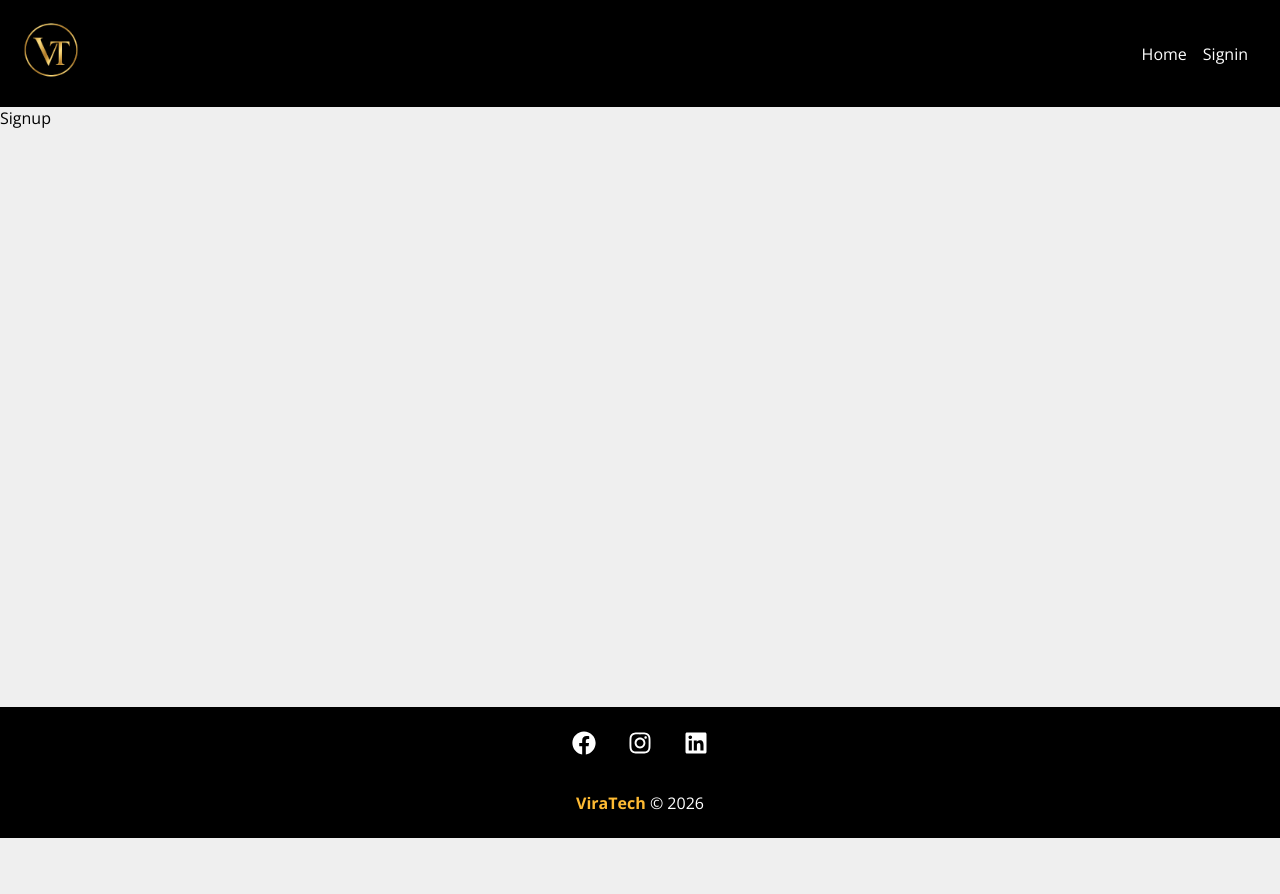
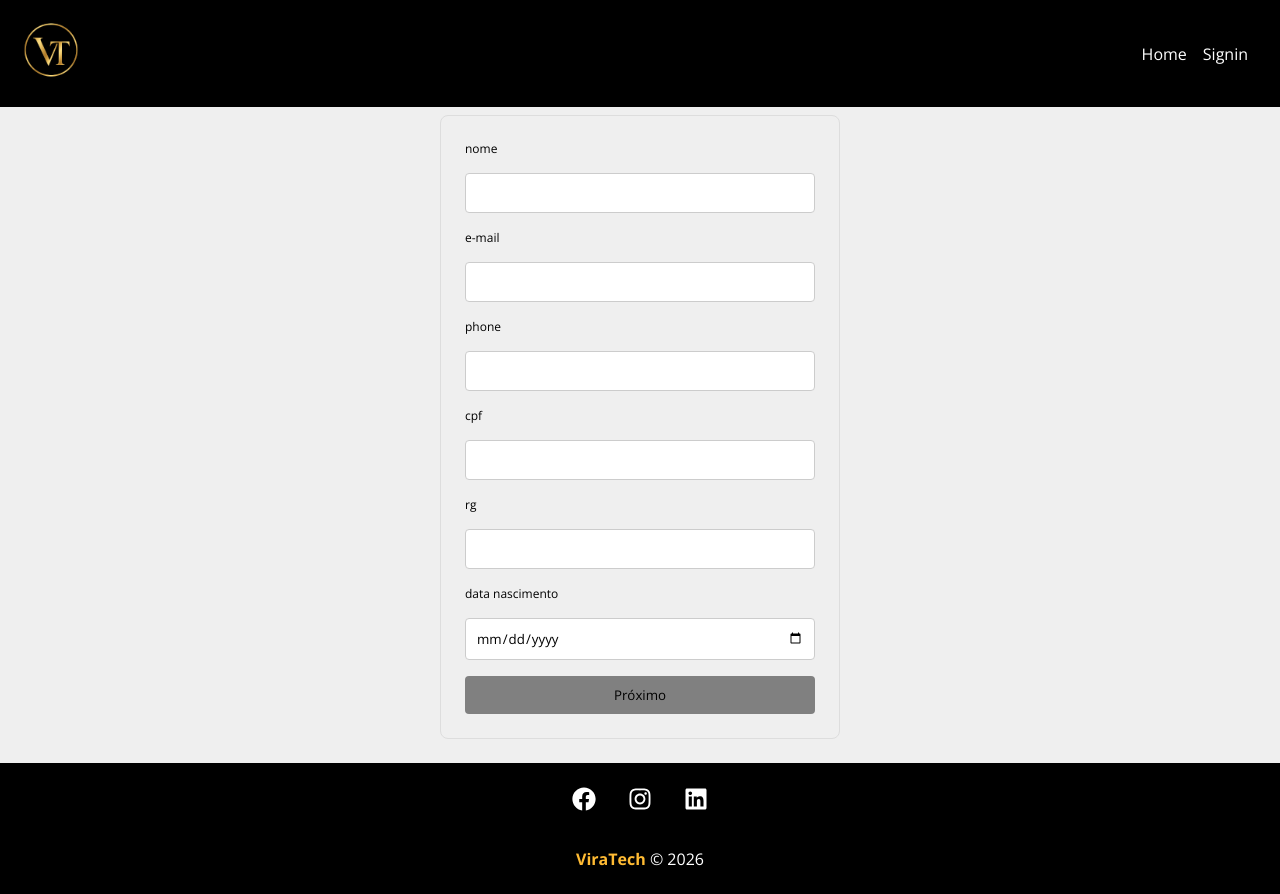
Before and after one commit to LoriJr/cadastro-cliente-frontend, a React (Create React App) app: page /signup in a window 1280 px wide. Before the commit the page ends 838 px from the top, so only its background shows below. Built offline with nearby package versions, Linux system fonts and the light colour scheme.

Commit message:
feat: add formSignup

```diff
--- /dev/null
+++ b/src/components/layout/FormSignup.js
@@ -0,0 +1,126 @@
+import styles from './FormSignup.module.css'
+import { useState } from 'react'
+
+function FormSignup() {
+
+    const [step, setStep] = useState(1)
+
+    const [user, setUser] = useState({
+        name: "",
+        email: "",
+        phone: "",
+        cpf: "",
+        rg: "",
+        birthDate: "",
+        address: {
+            zipCode: "",
+            addressLine1: "",
+            number: "",
+            addressLine2: "",
+            neighborhood: "",
+            city: "",
+            state: ""
+        }
+    })
+
+    const handleChange = (e) => {
+        setUser({
+            ...user,
+            [e.target.name]: e.target.value
+        })
+    }
+
+    const handleAddressChange = (e) => {
+        setUser({
+            ...user,
+            address: {
+                ...user.address,
+                [e.target.name]: e.target.value
+            }
+        })
+    }
+
+    function cadastrarUsuario(e) {
+        e.preventDefault()
+
+        console.log(JSON.stringify(user, null, 2))
+
+        // Aqui futuramente você fará:
+        // fetch(...)
+    }
+
+
+
+    return (
+        <section className={styles.container_form}>
+            <form onSubmit={cadastrarUsuario}>
+
+                {step === 1 && (
+
+                    <>
+                        <label htmlFor="name">nome</label>
+                        <input type="text" name="name" id="name" value={user.name} onChange={handleChange} />
+
+                        <label htmlFor="email">e-mail</label>
+                        <input type="email" name="email" id="email" value={user.email} onChange={handleChange} />
+
+                        <label htmlFor="phone">phone</label>
+                        <input type="tel" name="phone" id="phone" value={user.phone} onChange={handleChange} />
+
+                        <label htmlFor="cpf">cpf</label>
+                        <input type="text" name="cpf" id="cpf" value={user.cpf} onChange={handleChange} />
+
+                        <label htmlFor="rg">rg</label>
+                        <input type="text" name="rg" id="rg" value={user.rg} onChange={handleChange} />
+
+                        <label htmlFor="birthDate">data nascimento</label>
+                        <input type="date" name="birthDate" id="birthDate" value={user.birthDate} onChange={handleChange} />
+
+                        <button
+                            type="button"
+                            onClick={() => setStep(2)} >Próximo
+
+                        </button>
+                    </>
+                )}
+
+                {step === 2 && (
+                    <>
+                        <label htmlFor="zipCode">cep</label>
+                        <input type="text" name="zipCode" id="zipCode" value={user.address.zipCode} onChange={handleAddressChange} />
+
+                        <label htmlFor="addressLine1">logradouro</label>
+                        <input type="text" name="addressLine1" id="addressLine1" value={user.address.addressLine1} onChange={handleAddressChange} />
+
+                        <label htmlFor="number">número</label>
+                        <input type="text" name="number" id="number" value={user.address.number} onChange={handleAddressChange} />
+
+                        <label htmlFor="addressLine2">complemento</label>
+                        <input type="text" name="addressLine2" id="addressLine2" value={user.address.addressLine2} onChange={handleAddressChange} />
+
+                        <label htmlFor="neighborhood" >bairro</label>
+                        <input type="text" name="neighborhood" id="neighborhood" value={user.address.neighborhood} onChange={handleAddressChange} />
+
+                        <label htmlFor="city">cidade</label>
+                        <input type="text" name="city" id="city" value={user.address.city} onChange={handleAddressChange} />
+
+                        <label htmlFor="state">estado</label>
+                        <input type="text" name="state" id="state" value={user.address.state} onChange={handleAddressChange} />
+
+                        <button
+                            type="button"
+                            onClick={() => setStep(1)} >Voltar
+
+                        </button>
+
+                        <button type="submit">Cadastrar</button>
+
+                    </>
+                )}
+
+            </form>
+        </section>
+    )
+}
+
+export default FormSignup
--- /dev/null
+++ b/src/components/layout/FormSignup.module.css
@@ -0,0 +1,18 @@
+.container_form {
+    width: 100%;
+    display: flex;
+    flex-direction: column;
+    padding: 0.5em;
+    align-items: center;
+    margin-bottom: 1rem;
+}
+
+.container_form label {
+    font-size: 12px ;
+    margin: 0px;
+    gap: 0;
+}
+
+.container_form input {
+    margin: 0px;
+}
--- a/src/components/pages/Signup.js
+++ b/src/components/pages/Signup.js
@@ -1,8 +1,8 @@
+import FormSignup from "../layout/FormSignup"
+
 function Signup(){
     return(
-        <div>
-            <p>Signup</p>
-        </div>
+        <FormSignup />
     )
 }
 
```
